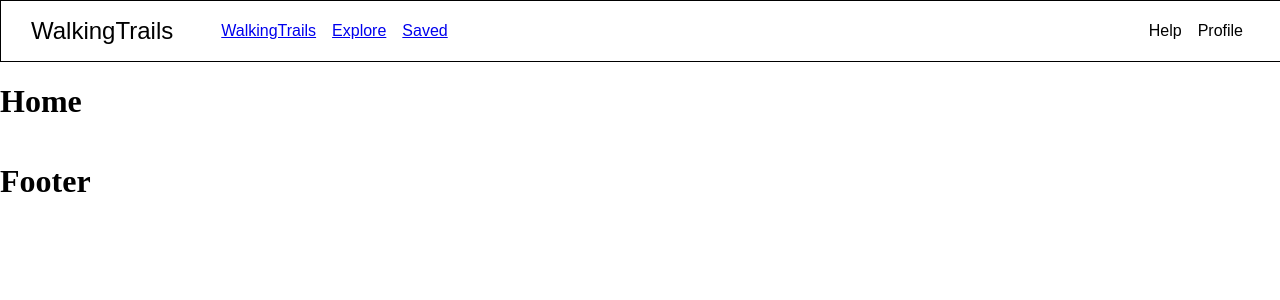
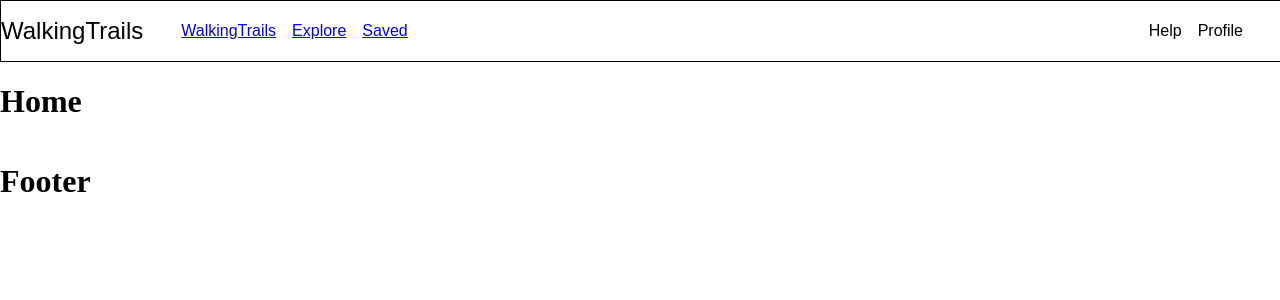
Before and after one commit to lxpan/project-walking-trails, a React (Create React App) app: page / in a window 1280 px wide. Shown: the top 300 px of the page. Built offline with nearby package versions, Linux system fonts and the light colour scheme.

Commit message:
Move margin-left to different class

```diff
--- a/src/styles/Header.css
+++ b/src/styles/Header.css
@@ -7,15 +7,24 @@
     font-family: Arial, Helvetica, sans-serif;
 }
 
-.Header-title {
-    font-size: 1.5rem;
+ul {
+    list-style-type: none;
+
+    margin: 0;
+    padding: 0;
+}
+
+li {
+    display: inline;
+    padding: 8px;
+}
+
+.nav-list__left {
     margin-left: 30px;
 }
 
-nav li {
-    display: inline;
-    padding: 8px;
-
+.Header-title {
+    font-size: 1.5rem;
 }
 
 .nav-list__right {
```
